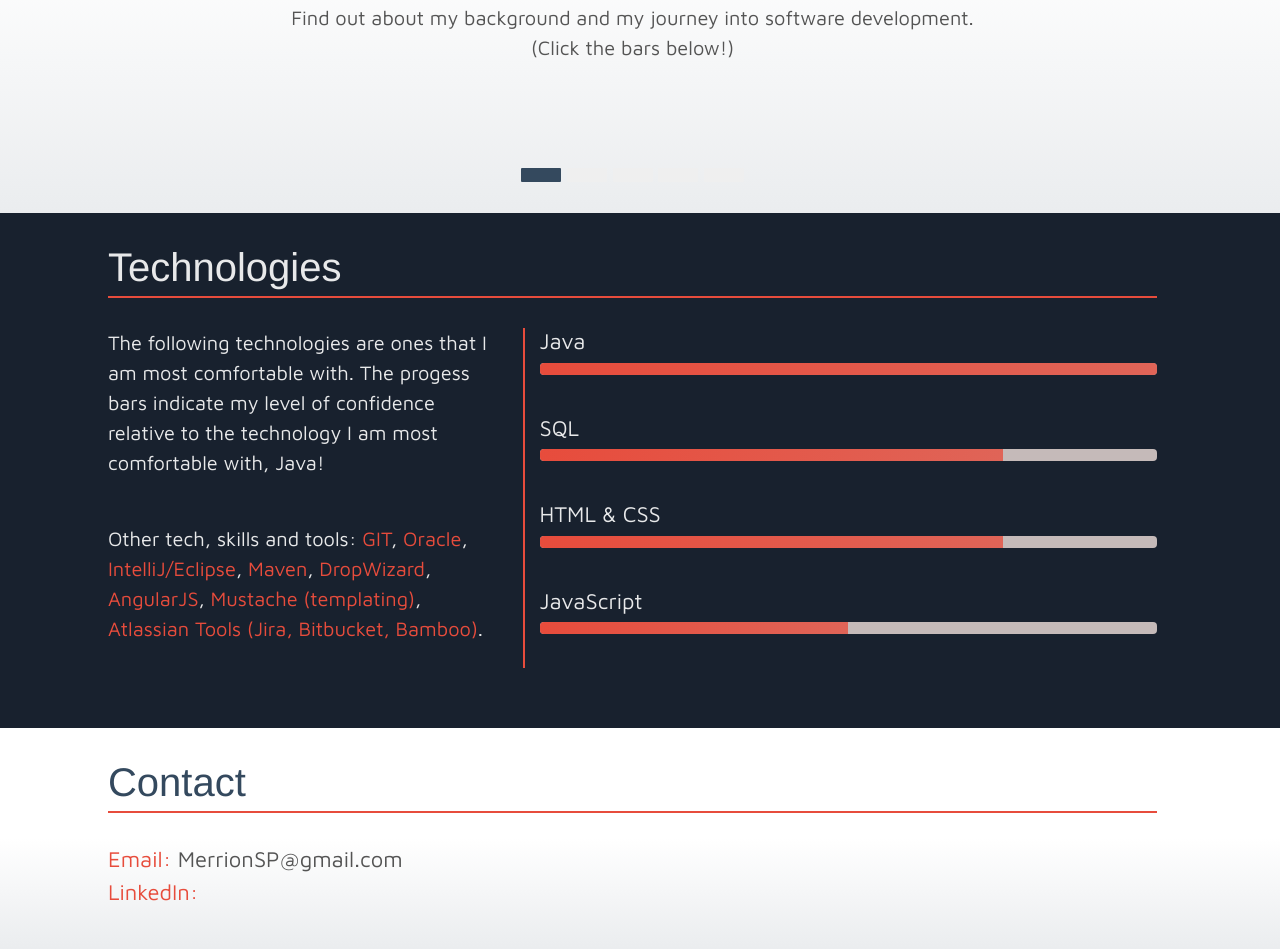
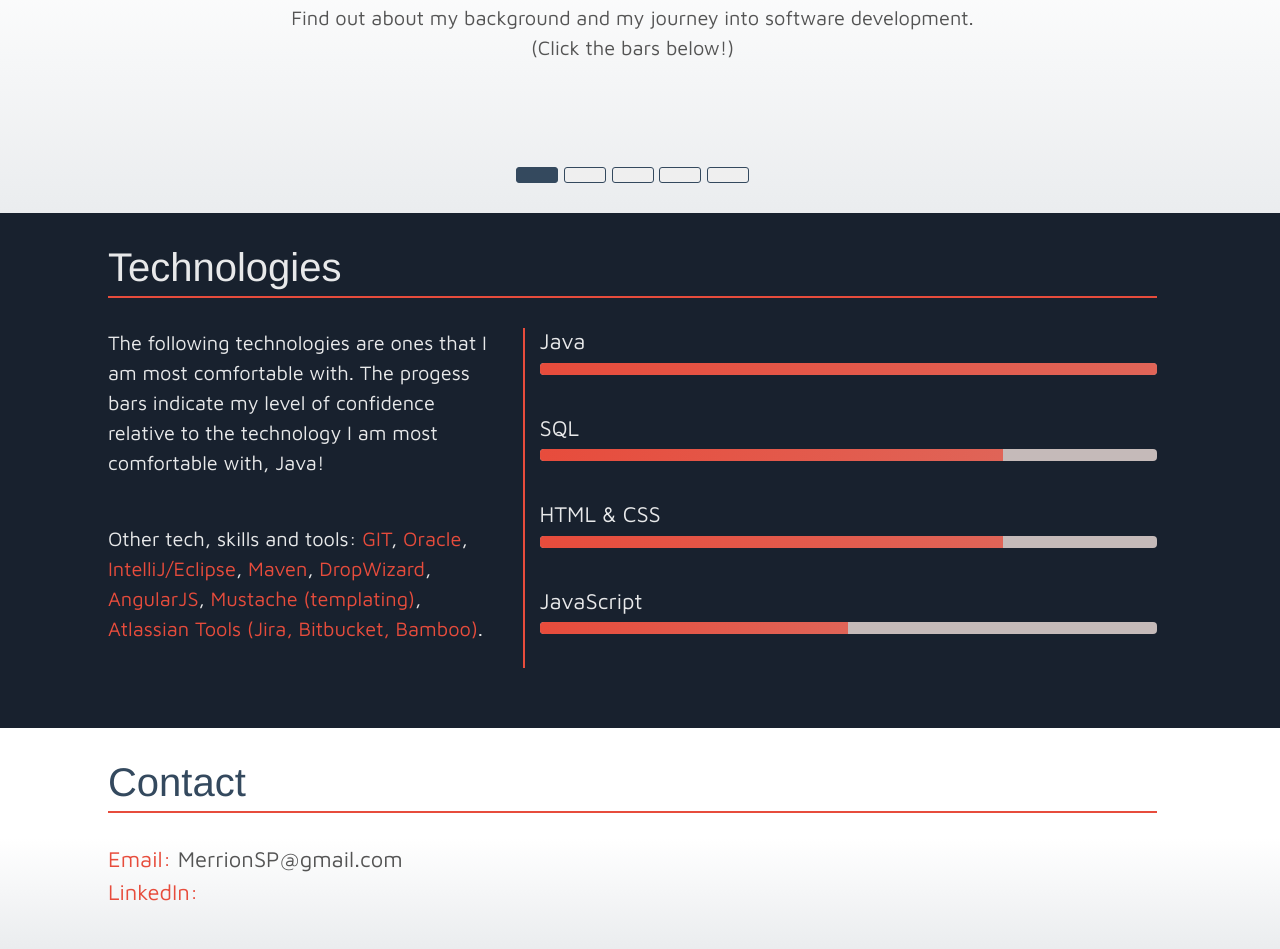
Before and after one commit to SamPM/personalWebsite, a plain HTML site: page index.html in a window 1280 px wide. Shown: the part 989-1938 px from the top of the page. Drawn offline with nearby package versions, Linux system fonts and the light colour scheme; a web font is replaced by a local one.

Commit message:
add outline to journey bars to improve visibility in firefox

```diff
--- a/style.css
+++ b/style.css
@@ -107,8 +107,8 @@ h3{
 }
 .bar {
     padding: 7px 20px;
-    border: none;
-    border-radius: 1px;
+    border: 1px solid #34495e;
+    border-radius: 3px;
 }
 .bar:disabled {
     background-color: #34495e;
```
